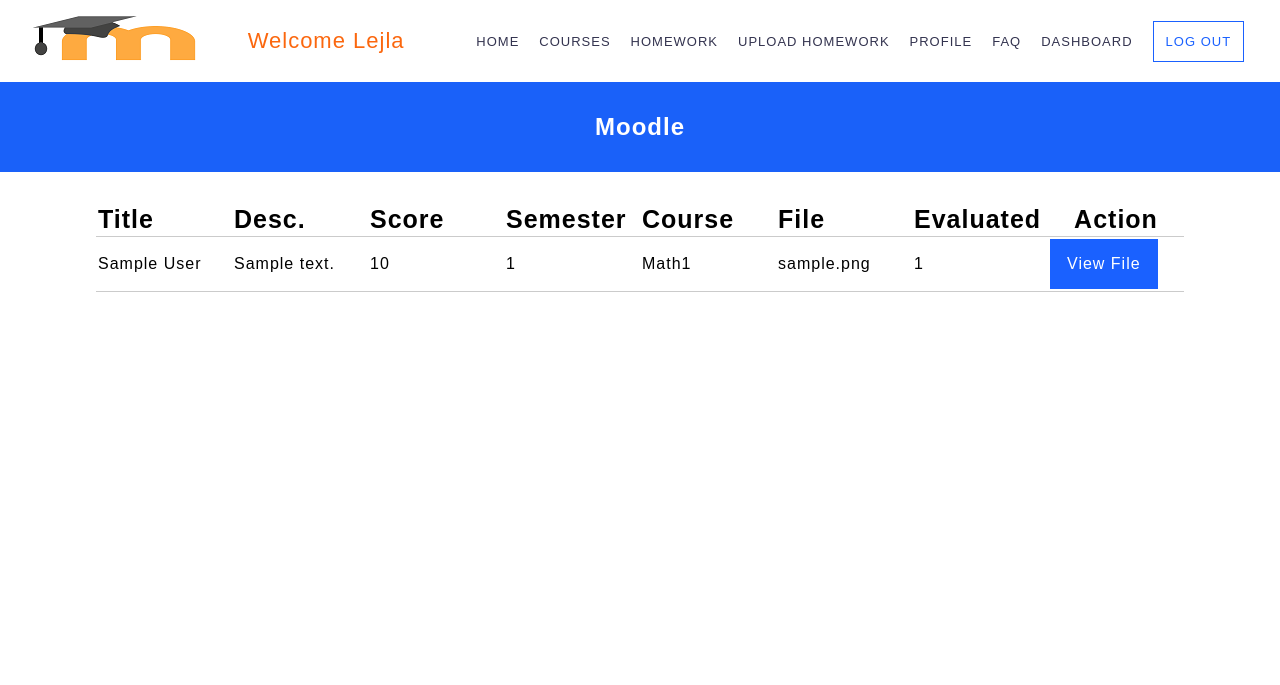
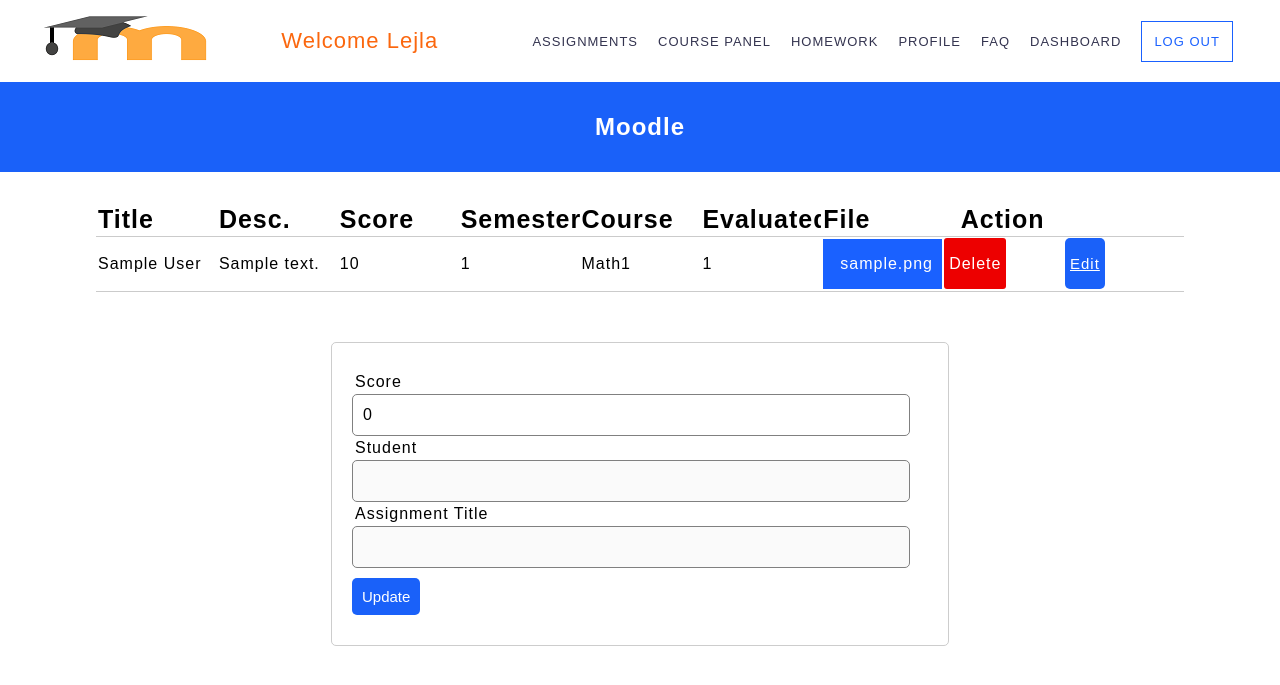
Before and after one commit to LejlaBeqiri/moodle, a PHP site: page /homework.php in a window 1280 px wide. Shown: the top 685 px of the page. Run offline with PHP 8.4, Linux system fonts and the light colour scheme; a user stored in the database is signed in; data comes from the database, SQL or seed files in the repository; tables that the repository leaves empty hold one stand-in row (values such as "Sample post"); some libraries are stand-ins or nearby versions.

Commit message:
evaluate student gui

```diff
--- a/controllers/Auth/AuthController.php
+++ b/controllers/Auth/AuthController.php
@@ -63,6 +63,8 @@ class AuthController
             $_SESSION['is_admin'] = $user['admin'];
             $_SESSION['role'] = $user['role_id'];
 
+
+
             header("Location: ./index.php");
         }
 
--- a/controllers/Homework/HomeworkController.php
+++ b/controllers/Homework/HomeworkController.php
@@ -12,7 +12,7 @@ class Homework{
     public function myHomework($user_id)
     {
         $query = $this->asm->pdo->prepare('
-            SELECT sa.title, sa.description, sa.score, sa.semester, sa.file, sa.evaluated, professor_assignment.course_id
+            SELECT sa.id, sa.student_id, sa.title, sa.description, sa.score, sa.semester, sa.file, sa.evaluated, professor_assignment.course_id
             FROM (student_assignment sa
                 INNER JOIN professor_assignment ON sa.professor_assignment_id = professor_assignment.id)
 
@@ -47,87 +47,24 @@ class Homework{
         return $query->fetchColumn();
     }
 
-    // request = $_POST[key=>value]
-    public function store($request){
-
-        $query = $this->asm->pdo->prepare('INSERT INTO professor_assignment (title, description, professor_id, course_id, due) VALUES (:title,:description,:professor_id,:course_id, :due)');
-        $query->bindParam(':title', $request['title']);
-        $query->bindParam(':description', $request['description']);
-        $query->bindParam(':professor_id', $request['user_id']);
-        $query->bindParam(':course_id', $request['selectCourse']);
-        $query->bindParam(':due', $request['due']);
-
-        $query->execute();
-
-    }
-
-    public function edit($id){
-        $query = $this->asm->pdo->prepare('SELECT * FROM professor_assignment WHERE id = :id');
-        $query->execute(['id' => $id]);
-
-        return $query->fetch();
-     }
-
-     public function show($id){
-        $query = $this->asm->pdo->prepare('
-        SELECT p.id, p.title, p.description, p.due, c.name
-        FROM professor_assignment p
-        INNER JOIN courses c
-        ON p.course_id = c.id
-        WHERE c.id = :id');
-        $query->execute(['id' => $id]);
-
-        return $query->fetch();
-     }
-
-
-    public function update($assignment_id, $request)
-    {
-
-        $query = $this->asm->pdo->prepare('UPDATE professor_assignment SET title = :title, description =:description, professor_id =:professor_id, course_id=:course_id, due=:due  WHERE id = :id');
-        $query->bindParam(':title', $request['title']);
-        $query->bindParam(':description', $request['description']);
-        $query->bindParam(':professor_id', $request['user_id']);
-        $query->bindParam(':course_id', $request['selectCourse']);
-        $query->bindParam(':due', $request['due']);
-        $query->bindParam(':id', $assignment_id);
-
-
-        $query->execute();
-
-        return header('Location: ./assignments.php');
-    }
-
 
     public function destroy($cid)
     {
-        $query = $this->asm->pdo->prepare('DELETE FROM professor_assignment WHERE id = :cid');
+        $query = $this->asm->pdo->prepare('DELETE FROM student_assignment WHERE id = :cid');
         $query->execute(['cid' => $cid]);
 
 
         return header('Location: ./coursepanel.php');
     }
 
-    public function professor($id){
+    public function user($id){
         $query=$this->asm->pdo->prepare('SELECT name FROM users where id=:id');
         $query->bindParam(':id', $id);
         $query->execute();
         return $query->fetchAll();
     }
 
-    public function professors()
-    {
-        $query = $this->asm->pdo->query('SELECT * FROM users WHERE role_id = 1');
 
-        return $query->fetchAll();
-    }
-
-    public function students()
-    {
-        $query = $this->asm->pdo->query('SELECT * FROM users WHERE role_id = 1');
-
-        return $query->fetchAll();
-    }
 
 
     public function courses($id)
@@ -138,6 +75,31 @@ class Homework{
         return $query->fetchAll();
     }
 
+    public function search($request){
+
+        $query = $this->asm->pdo->prepare('
+            SELECT sa.id, sa.title, sa.description, sa.score, sa.semester, sa.file, sa.evaluated, professor_assignment.course_id
+            FROM (student_assignment sa
+                INNER JOIN professor_assignment ON sa.professor_assignment_id = professor_assignment.id)
+                WHERE semester = :semester
+
+        ');
+
+        $query->bindParam(':semester', $request);
+        $query->execute();
+
+        return $query->fetchAll();
+
+
+
+    }
+
+
+    public function get_all_courses(){
+        $query=$this->asm->pdo->prepare('SELECT * FROM courses');
+        $query->execute();
+        return $query->fetchAll();
+    }
 
 
 }
--- a/coursepanel.php
+++ b/coursepanel.php
@@ -120,5 +120,5 @@
                     <?php endif ?>
                 </div>
             </form>
+            </html>
 </body>
-</html>
--- a/css/style.css
+++ b/css/style.css
@@ -556,7 +556,7 @@ form{
 .del_btn{
     text-decoration: none;
     padding: 2px 5px;
-    background: #800000;
+    background: #ed0000;
     color:white;
     border-radius: 3px;
 }
--- a/homework.php
+++ b/homework.php
@@ -1,19 +1,41 @@
 <?php
- include('includes/current_page.php');
+    include('includes/current_page.php');
 
-    if(isset($_SESSION['role']) && $_SESSION['role']==2){
+
+    if(!isset($_SESSION)) {
+        session_start();
+    }
+
+    if(!isset($_SESSION['user_id'])){
         header("Location: ./index.php");
+    }
 
-   }
-?>
-
-<?php
-    $name = '';
-    $edit_state = false;
     require './controllers/Homework/HomeworkController.php';
 
 
     $hw = new Homework;
+    $homeworks = $hw->myHomework($_SESSION['user_id']);
+
+    $score=0;
+    $assignment_title= '';
+    $student_id= '';
+    $user = null;
+    if(isset($_GET['edit'])){
+        $asm_id = $_GET['edit'];
+        $score= $_GET['score'];
+        $student_id= $_GET['student_id'];
+        $assignment_title= $_GET['assignment_title'];
+        $user = $hw->user($student_id)[0];
+
+    }
+
+    if(isset($_GET['del'])){
+        $hw->destroy($_GET["del"]);
+        header('Location: ./homework.php');
+    }
+
+
+
 
 
 ?>
@@ -27,9 +49,11 @@
 
     </head>
 <body>
+<?php include('includes/header.php');?>
 
 
-<?php include('includes/header.php');?>
+
+
 <table style="width: 85%;">
     <thead>
         <tr>
@@ -38,14 +62,14 @@
             <th style = "font-size:25px">Score</th>
             <th style = "font-size:25px">Semester</th>
             <th style = "font-size:25px">Course</th>
+            <th style = "font-size:25px">Evaluated</th>
             <th style = "font-size:25px">File</th>
-            <th style = "font-size:25px">Evaluated</th>
             <th class ="actionclass" >Action</th>
         </tr>
     </thead>
     <tbody>
 
-        <?php foreach($hw->myHomework($_SESSION['user_id']) as $row ){ ?>
+        <?php foreach( $homeworks as $row ){ ?>
             <tr>
                 <td><?php echo $row['title'] ?></td>
                 <td>
@@ -71,22 +95,23 @@
                 </td>
                 <td>
                     <?php
-                        echo $row['file'];
+                        echo $row['evaluated'];
                     ?>
                 </td>
                 <td>
-                    <?php
-                        echo $row['evaluated'];
-                    ?>
+                    <a class='button2' href="<?php
+                        $imageURL= 'uploads/assignment_media/'. $row['file'];
+                        echo $imageURL;
+                        ?>
+                        "target="_blank"><?php echo $row['file'];?></a>
                 </td>
 
-                <td>
 
-                    <a class='button2' href="<?php
-                     $imageURL= 'uploads/assignment_media/'. $row['file'];
-                     echo $imageURL;
-                     ?>
-                     "target="_blank">View File</a>
+                <td class ="updateclass">
+                    <a class ="del_btn" style="padding:17px 5px;" href="homework.php?del=<?php echo $row['id']; ?>">Delete</a>
+                </td>
+                <td class ="updateclass">
+                    <a class ="btn" style="padding:17px 5px;" href="homework.php?edit=<?php echo $row['id']; ?>&assignment_title=<?php echo $row['title'] ?>&score=<?php echo $row['score'] ?>&student_id=<?php echo $row['student_id'] ?>">Edit</a>
                 </td>
 
             </tr>
@@ -95,5 +120,31 @@
     </tbody>
     </table>
 
+    <form method="post" action ="">
+            <input type ="hidden" name="selectProfessor" value="<?php echo $_SESSION['user_id']; ?>">
+            <input type ="hidden" name="name" value="<?php echo $score; ?>">
+
+            <div class ="input-group">
+                <label>Score</label>
+                <input required type="text" value="<?php echo $score; ?>" name="score">
+                <label>Student</label>
+                <input disabled placeholder=<?php
+                 if(isset($user)){
+                     echo $user['name'];
+                 }
+                 else{echo '';}
+
+                 ?>>
+                <label>Assignment Title</label>
+                <input disabled placeholder=<?php echo $assignment_title;?>>
+
+            </div>
+
+            <div class ="input-group">
+                <button type="submit" name="update" class="btn">Update</button>
+            </div>
+     </form>
+
+
 </body>
 </html>
--- a/includes/header.php
+++ b/includes/header.php
@@ -1,9 +1,9 @@
 <?php include('includes/current_page.php');
+ if(!isset($_SESSION)) {
+    session_start();
+}
 
-session_start();
 ?>
-
-
 
 <!DOCTYPE html>
 <html>
@@ -35,6 +35,7 @@ session_start();
 
                     <li><a href="assignments.php">Assignments</a></li>
                     <li><a href ="coursepanel.php">Course Panel</a></li>
+                    <li><a href="homework.php">Homework</a></li>
                     <li><a href="profile.php">Profile</a></li>
                     <li><a href="faq.php">FAQ</a></li>
 
```
Also changed, not shown: profile.php (+55 -0 lines).
